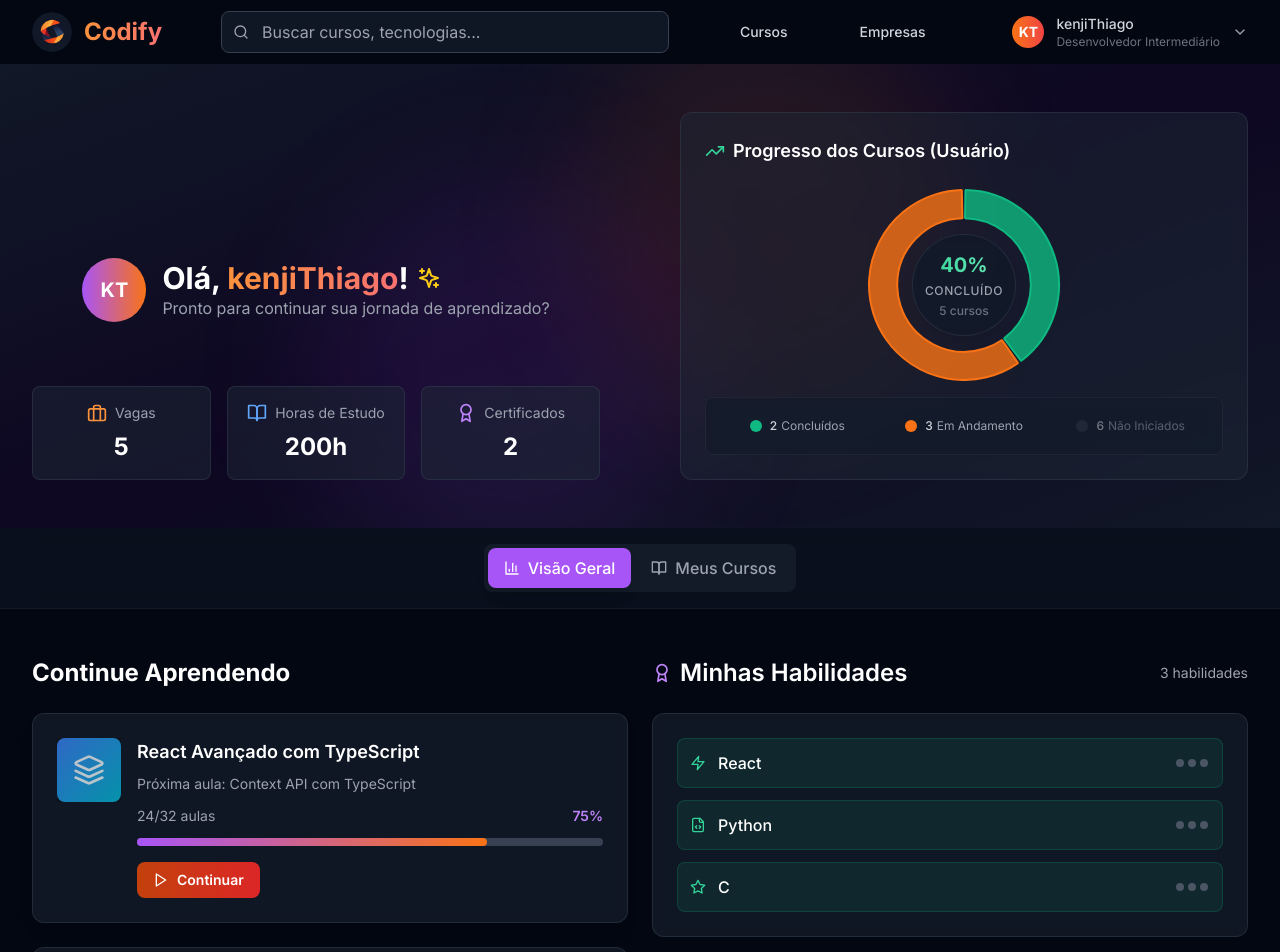
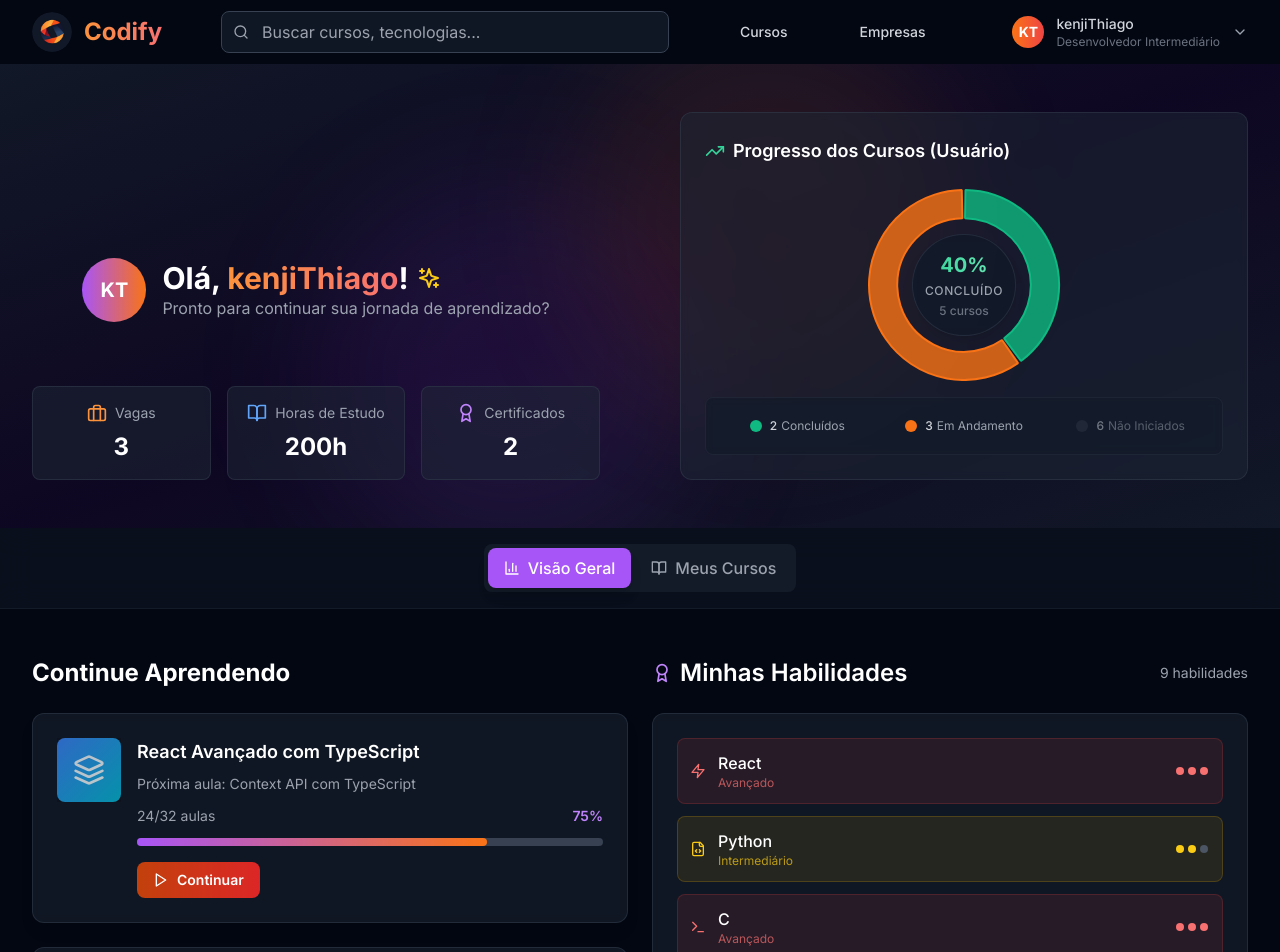
Before and after one commit to kenjiThiago/ProjetoBD2, a Next.js app in the folder frontend/: page /dashboard in a window 1280 px wide. Shown: the top 952 px of the page. Built offline with nearby package versions, Linux system fonts and the light colour scheme.

Commit message:
[front] Melhorado o dados de exemplo do user.

```diff
--- a/frontend/src/app/dashboard/components/DashboardPageContent.tsx
+++ b/frontend/src/app/dashboard/components/DashboardPageContent.tsx
@@ -62,9 +62,9 @@ export default function DashboardPage() {
     inProgressCourses: coursesInProgress.length,
     certificates: coursesWithCertificates.length,
     studyTime: "200h",
-    skills: ["React", "Python", "C"],
+    skills: ["React: avançado", "Python: intermediário", "c : avançado", "css: basico", "java: basico", "node: avançado", "figma: basico", "javascript: intermediário", "go: basico"],
     totalCourses: courses.length,
-    appliedJobs: 5,
+    appliedJobs: 3,
   }
 
   const skills = user.skills
```
